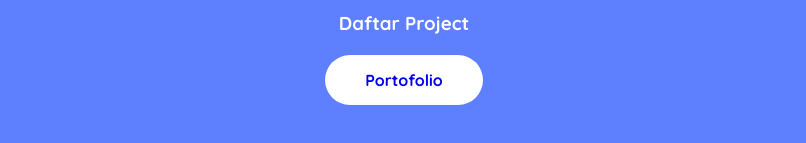
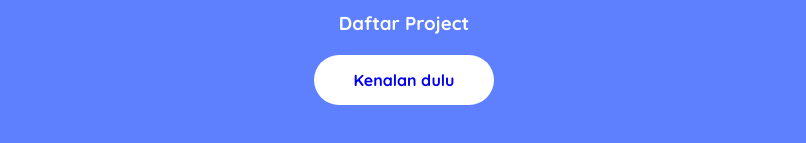
Before and after one commit to Im-Ryn/Im-Ryn.github.io, a plain HTML site: page index.html in a window 1280 px wide. Shown: the part 293-436 px from the top of the page, without its empty margins (236-1042 px from the left). Drawn offline with Linux system fonts and the light colour scheme.

Commit message:
menambahkan link di list project 'kenalan dulu'

```diff
--- a/index.html
+++ b/index.html
@@ -18,7 +18,7 @@
         <div class="nav-web">
             <h3>Daftar Project</h3>
             <ul>
-                <li><a href="#">Portofolio</a></li>
+                <li><a href="https://im-ryn.github.io/haloo/">Kenalan dulu</a></li>
             </ul>
         </div>
     </main>
```
